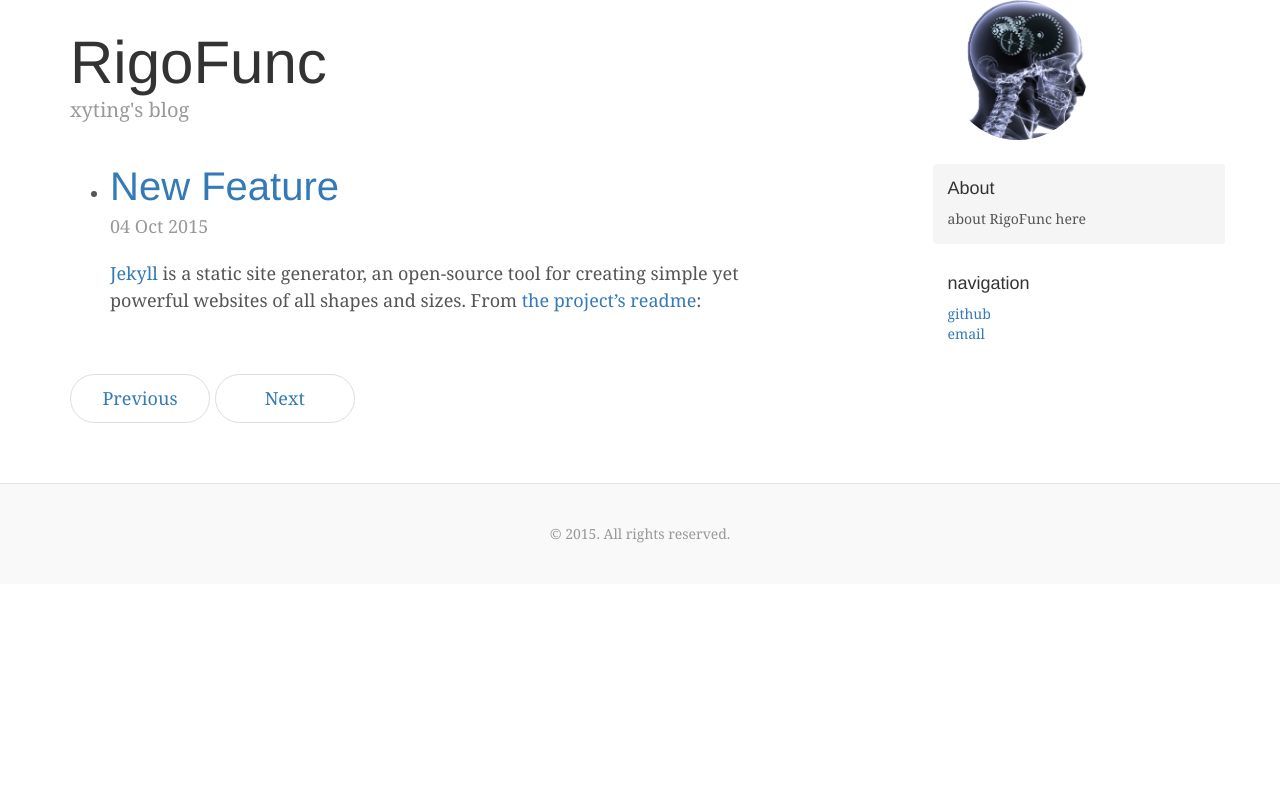
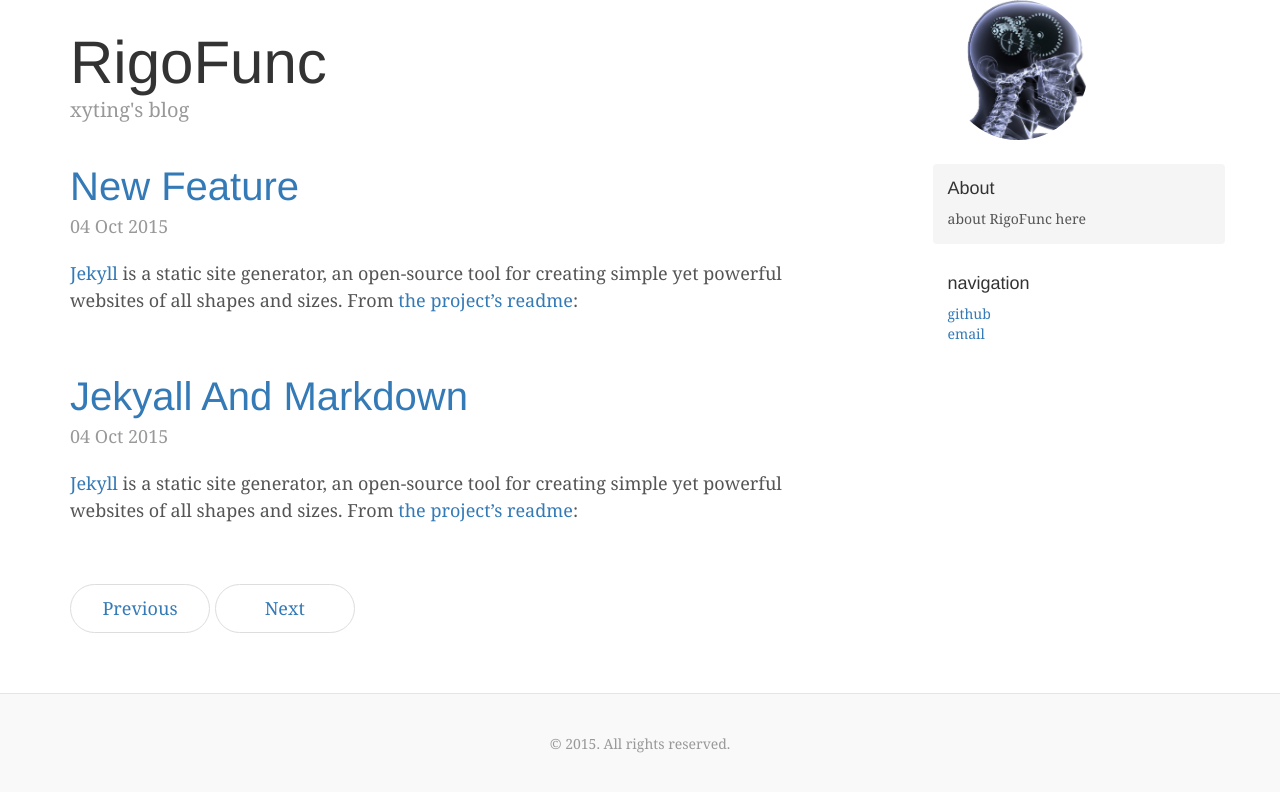
Before and after one commit to rigofunc/xyting.github.io, a Jekyll site: the page built from index.html, in a window 1280 px wide. Shown: the top 792 px of the page. Built offline with Jekyll 4.4.1, drawn with Linux system fonts in a browser that asks for light colours; nearby versions of some CDN libraries; Markdown is read by kramdown in place of the engine named in the settings.

Commit message:
update index.html

```diff
--- /dev/null
+++ b/_posts/2015-10-4-jekyall-and-markdown.md
@@ -0,0 +1,11 @@
+---
+layout: default
+---
+
+[Jekyll](http://jekyllrb.com) is a static site generator, an open-source tool for creating simple yet powerful websites of all shapes and sizes. From [the project's readme](https://github.com/mojombo/jekyll/blob/master/README.markdown):
+
+  > Jekyll is a simple, blog aware, static site generator. It takes a template directory [...] and spits out a complete, static website suitable for serving with Apache or your favorite web server. This is also the engine behind GitHub Pages, which you can use to host your project’s page or blog right here from GitHub.
+
+It's an immensely useful tool and one we encourage you to use here with Hyde.
+
+Find out more by [visiting the project on GitHub](https://github.com/mojombo/jekyll).
--- a/index.html
+++ b/index.html
@@ -1,14 +1,11 @@
 ---
 layout: default
 ---
-<ul>
+
 {% for post in site.posts %}
-  <li>
   <div class="blog-post">
     <h2 class="blog-post-title"><a href="{{ post.url }}">{{ post.title }}</a></h2>
     <p class="blog-post-meta">{{ post.date | date_to_string }}</p>
     <p>{{ post.excerpt }}</p>
   </div>
-  </li>
 {% endfor %}
-</ul>
```
Lines whose indentation alone changed are shown as unchanged.
